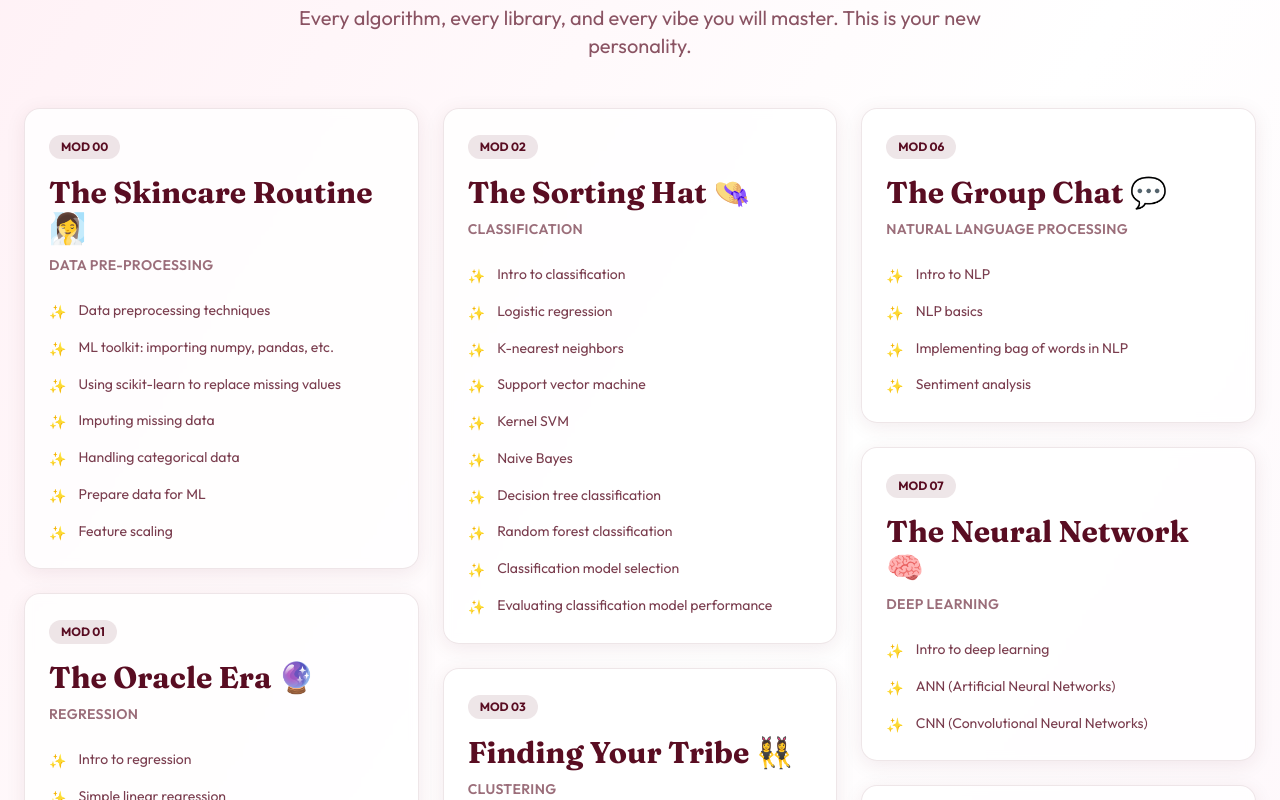
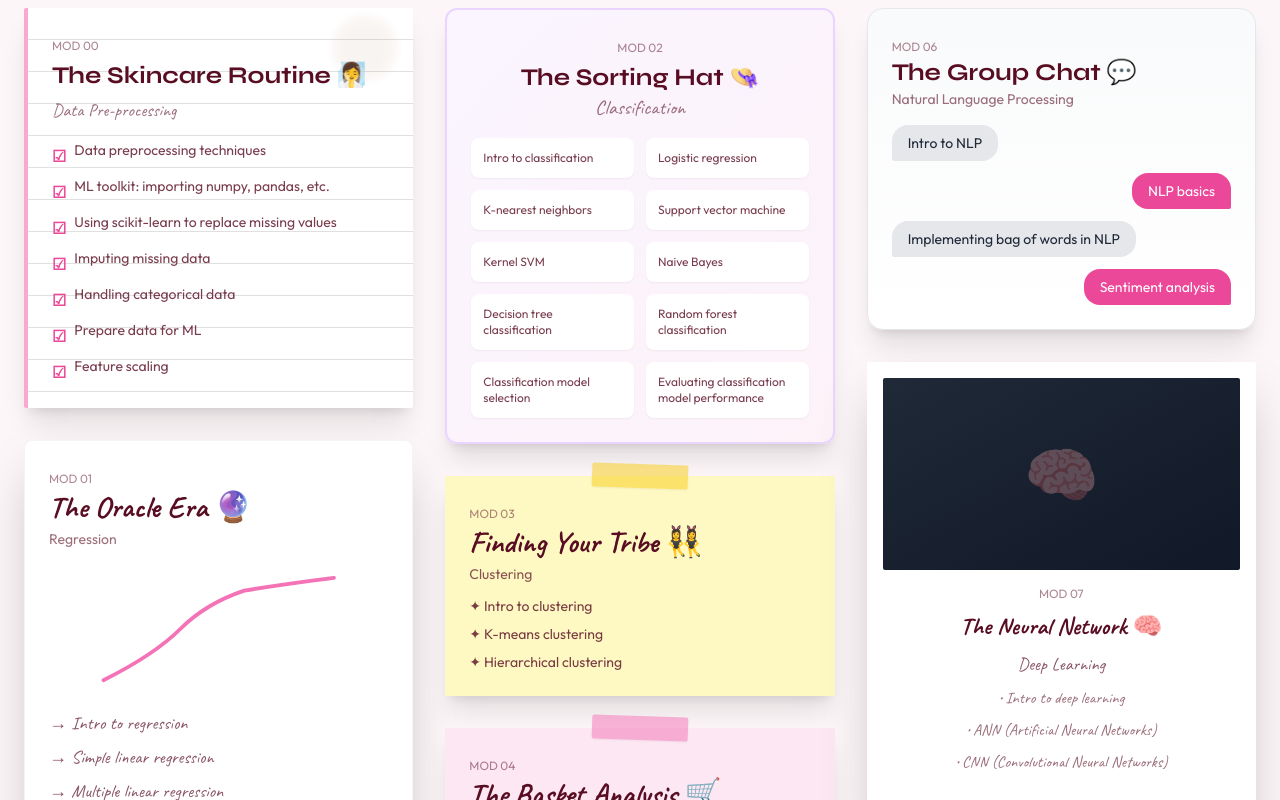
Before and after one commit to anjaliisharmaa/it-girl-devs, a Next.js app in the folder frontend/: page /vision-board in a window 1280 px wide. Shown: the part 260-1060 px from the top of the page. Built offline with nearby package versions, Linux system fonts and the light colour scheme.

Commit message:
redesigned 'vision board'

```diff
--- a/frontend/src/app/vision-board/page.tsx
+++ b/frontend/src/app/vision-board/page.tsx
@@ -2,6 +2,24 @@
 
 import Link from 'next/link';
 import { motion } from 'framer-motion';
+
+// Washi Tape Component
+const WashiTape = ({ color = 'pink' }: { color?: 'pink' | 'blue' | 'yellow' }) => {
+  const colorClasses = {
+    pink: 'bg-pink-400/50',
+    blue: 'bg-blue-400/50',
+    yellow: 'bg-yellow-400/50',
+  };
+
+  return (
+    <div className={`absolute -top-3 left-1/2 -translate-x-1/2 w-24 h-6 ${colorClasses[color]} rotate-2 rounded-sm shadow-sm`} />
+  );
+};
+
+// Coffee Stain Component
+const CoffeeStain = () => (
+  <div className="absolute top-2 right-4 w-16 h-16 rounded-full bg-[#8B4513] opacity-5 blur-sm" />
+);
 
 export default function VisionBoard() {
   const modules = [
@@ -19,6 +37,7 @@ export default function VisionBoard() {
         'Prepare data for ML',
         'Feature scaling',
       ],
+      style: 'todo',
     },
     {
       id: 1,
@@ -36,6 +55,7 @@ export default function VisionBoard() {
         'Evaluating regression model performance',
         'Regression model selection',
       ],
+      style: 'napkin',
     },
     {
       id: 2,
@@ -54,6 +74,7 @@ export default function VisionBoard() {
         'Classification model selection',
         'Evaluating classification model performance',
       ],
+      style: 'quiz',
     },
     {
       id: 3,
@@ -65,6 +86,8 @@ export default function VisionBoard() {
         'K-means clustering',
         'Hierarchical clustering',
       ],
+      style: 'sticky',
+      stickyColor: 'yellow',
     },
     {
       id: 4,
@@ -76,6 +99,8 @@ export default function VisionBoard() {
         'Apriori',
         'Eclat',
       ],
+      style: 'sticky',
+      stickyColor: 'pink',
     },
     {
       id: 5,
@@ -87,6 +112,7 @@ export default function VisionBoard() {
         'Upper confidence bound',
         'Thompson sampling',
       ],
+      style: 'index',
     },
     {
       id: 6,
@@ -99,6 +125,7 @@ export default function VisionBoard() {
         'Implementing bag of words in NLP',
         'Sentiment analysis',
       ],
+      style: 'chat',
     },
     {
       id: 7,
@@ -110,6 +137,7 @@ export default function VisionBoard() {
         'ANN (Artificial Neural Networks)',
         'CNN (Convolutional Neural Networks)',
       ],
+      style: 'polaroid',
     },
     {
       id: 8,
@@ -122,6 +150,8 @@ export default function VisionBoard() {
         'LDA (Linear Discriminant Analysis)',
         'Kernel PCA',
       ],
+      style: 'sticky',
+      stickyColor: 'blue',
     },
     {
       id: 9,
@@ -133,11 +163,32 @@ export default function VisionBoard() {
         'Model selection techniques',
         'XGBoost',
       ],
+      style: 'index',
     },
   ];
 
+  const rotations = ['-rotate-1', 'rotate-1', '-rotate-2', 'rotate-2', 'rotate-0'];
+
   return (
-    <main className="min-h-screen bg-gradient-to-br from-it-girl-cream via-white to-pink-50">
+    <main className="min-h-screen bg-[#FDF6F8]">
+      <style jsx global>{`
+        @import url('https://fonts.googleapis.com/css2?family=Caveat:wght@400;700&display=swap');
+
+        .handwritten {
+          font-family: 'Caveat', cursive;
+        }
+
+        .lined-paper {
+          background-image:
+            repeating-linear-gradient(
+              transparent,
+              transparent 31px,
+              #e0e0e0 31px,
+              #e0e0e0 32px
+            );
+        }
+      `}</style>
+
       {/* Page Header */}
       <section className="pt-24 pb-12 px-6">
         <div className="max-w-7xl mx-auto text-center">
@@ -147,56 +198,199 @@ export default function VisionBoard() {
             transition={{ duration: 0.6 }}
           >
             <h1 className="font-syne font-extrabold text-5xl md:text-7xl text-it-girl-maroon mb-6">
-              The Complete Collection 🎀
+              The Vision Board 📌
             </h1>
             <p className="font-outfit text-lg md:text-xl text-it-girl-maroon/70 max-w-3xl mx-auto leading-relaxed">
-              Every algorithm, every library, and every vibe you will master. This is your new personality.
+              Pin your goals. Manifest your career. This is your aesthetic roadmap to mastery.
             </p>
           </motion.div>
         </div>
       </section>
 
-      {/* Pinterest Masonry Grid */}
+      {/* Scrapbook Masonry Grid */}
       <section className="pb-20 px-6">
         <div className="max-w-7xl mx-auto">
-          <div className="columns-1 md:columns-2 lg:columns-3 gap-6">
-            {modules.map((module, index) => (
+          <div className="columns-1 md:columns-2 lg:columns-3 gap-8 space-y-8">
+            {modules.map((module, index) => {
+              const rotation = rotations[index % rotations.length];
+
+              return (
                 <motion.div
                   key={module.id}
-                initial={{ opacity: 0, y: 20 }}
+                  initial={{ opacity: 0, y: 20, rotate: 0 }}
                   animate={{ opacity: 1, y: 0 }}
                   transition={{ delay: index * 0.1, duration: 0.5 }}
-                className="break-inside-avoid mb-6"
+                  className={`break-inside-avoid ${rotation}`}
                 >
-                <div className="bg-white/80 backdrop-blur-sm rounded-2xl border border-[#590D22]/10 shadow-[0_4px_20px_rgba(89,13,34,0.08)] hover:shadow-[0_8px_30px_rgba(89,13,34,0.12)] transition-all duration-300 p-6">
-                  {/* Module Badge */}
-                  <div className="inline-block bg-it-girl-maroon/10 text-it-girl-maroon font-outfit font-bold text-xs px-3 py-1 rounded-full mb-4">
-                    {module.moduleNumber}
-                  </div>
-
-                  {/* Header */}
-                  <h2 className="font-fraunces font-bold text-2xl md:text-3xl text-it-girl-maroon mb-2 leading-tight">
+                  {/* Module 0: To-Do List Style */}
+                  {module.style === 'todo' && (
+                    <div className="relative bg-white rounded-sm shadow-xl p-6 border-l-4 border-pink-300 lined-paper">
+                      <CoffeeStain />
+                      <div className="mb-4">
+                        <span className="text-xs font-outfit text-it-girl-maroon/50 uppercase">{module.moduleNumber}</span>
+                        <h2 className="font-syne font-bold text-2xl text-it-girl-maroon mt-1">
                           {module.vibeTitle}
                         </h2>
-                  <p className="font-outfit font-semibold text-sm text-it-girl-maroon/60 uppercase tracking-wide mb-6">
-                    {module.techTitle}
-                  </p>
-
-                  {/* Topics List */}
-                  <ul className="space-y-3">
-                    {module.topics.map((topic, topicIndex) => (
-                      <li
-                        key={topicIndex}
-                        className="flex items-start gap-3 font-outfit text-sm text-it-girl-maroon/80 leading-relaxed"
-                      >
-                        <span className="text-pink-400 mt-0.5 flex-shrink-0">✨</span>
-                        <span>{topic}</span>
+                        <p className="handwritten text-lg text-it-girl-maroon/60 mt-1">{module.techTitle}</p>
+                      </div>
+                      <ul className="space-y-2">
+                        {module.topics.map((topic, idx) => (
+                          <li key={idx} className="flex items-start gap-2">
+                            <span className="text-pink-500 font-bold mt-1">☑</span>
+                            <span className="font-outfit text-sm text-it-girl-maroon/80">{topic}</span>
                           </li>
                         ))}
                       </ul>
                     </div>
+                  )}
+
+                  {/* Module 1: Napkin Sketch Style */}
+                  {module.style === 'napkin' && (
+                    <div className="relative bg-white rounded-lg shadow-2xl p-6 border border-gray-100">
+                      <div className="mb-4">
+                        <span className="text-xs font-outfit text-it-girl-maroon/50 uppercase">{module.moduleNumber}</span>
+                        <h2 className="handwritten font-bold text-3xl text-it-girl-maroon">
+                          {module.vibeTitle}
+                        </h2>
+                        <p className="font-outfit text-sm text-it-girl-maroon/60 mt-1">{module.techTitle}</p>
+                      </div>
+                      {/* Hand-drawn graph */}
+                      <div className="relative h-32 mb-4">
+                        <svg className="w-full h-full" viewBox="0 0 200 100">
+                          <path
+                            d="M 10 90 Q 50 70, 70 50 Q 90 30, 120 20 Q 150 15, 190 10"
+                            stroke="#F472B6"
+                            strokeWidth="3"
+                            fill="none"
+                            strokeLinecap="round"
+                          />
+                        </svg>
+                      </div>
+                      <ul className="space-y-1.5">
+                        {module.topics.map((topic, idx) => (
+                          <li key={idx} className="handwritten text-lg text-it-girl-maroon/70">
+                            → {topic}
+                          </li>
+                        ))}
+                      </ul>
+                    </div>
+                  )}
+
+                  {/* Module 2: Quiz Result Style */}
+                  {module.style === 'quiz' && (
+                    <div className="relative bg-gradient-to-br from-purple-50 to-pink-50 rounded-xl shadow-xl p-6 border-2 border-purple-200">
+                      <div className="text-center mb-4">
+                        <span className="text-xs font-outfit text-it-girl-maroon/50 uppercase">{module.moduleNumber}</span>
+                        <h2 className="font-syne font-bold text-2xl text-it-girl-maroon mt-1">
+                          {module.vibeTitle}
+                        </h2>
+                        <p className="handwritten text-xl text-it-girl-maroon/60">{module.techTitle}</p>
+                      </div>
+                      <div className="grid grid-cols-2 gap-3">
+                        {module.topics.map((topic, idx) => (
+                          <div key={idx} className="bg-white rounded-lg p-3 shadow-sm">
+                            <p className="font-outfit text-xs text-it-girl-maroon/80">{topic}</p>
+                          </div>
+                        ))}
+                      </div>
+                    </div>
+                  )}
+
+                  {/* Module 6: Chat Thread Style */}
+                  {module.style === 'chat' && (
+                    <div className="relative bg-gradient-to-b from-gray-50 to-white rounded-2xl shadow-xl p-6 border border-gray-200">
+                      <div className="mb-4">
+                        <span className="text-xs font-outfit text-it-girl-maroon/50 uppercase">{module.moduleNumber}</span>
+                        <h2 className="font-syne font-bold text-2xl text-it-girl-maroon">
+                          {module.vibeTitle}
+                        </h2>
+                        <p className="font-outfit text-sm text-it-girl-maroon/60">{module.techTitle}</p>
+                      </div>
+                      <div className="space-y-3">
+                        {module.topics.map((topic, idx) => (
+                          <div key={idx} className={idx % 2 === 0 ? 'flex justify-start' : 'flex justify-end'}>
+                            <div className={`max-w-[80%] px-4 py-2 rounded-2xl ${
+                              idx % 2 === 0
+                                ? 'bg-gray-200 text-gray-800 rounded-bl-sm'
+                                : 'bg-pink-500 text-white rounded-br-sm'
+                            }`}>
+                              <p className="font-outfit text-sm">{topic}</p>
+                            </div>
+                          </div>
+                        ))}
+                      </div>
+                    </div>
+                  )}
+
+                  {/* Module 7: Polaroid Style */}
+                  {module.style === 'polaroid' && (
+                    <div className="relative bg-white rounded-sm shadow-2xl p-4 pb-16">
+                      <div className="bg-gradient-to-br from-gray-800 to-gray-900 h-48 rounded-sm mb-4 flex items-center justify-center">
+                        <span className="text-white/30 text-6xl">🧠</span>
+                      </div>
+                      <div className="handwritten text-center space-y-2">
+                        <p className="text-xs text-it-girl-maroon/50 uppercase font-outfit">{module.moduleNumber}</p>
+                        <h2 className="text-2xl font-bold text-it-girl-maroon">{module.vibeTitle}</h2>
+                        <p className="text-lg text-it-girl-maroon/70">{module.techTitle}</p>
+                        {module.topics.map((topic, idx) => (
+                          <p key={idx} className="text-base text-it-girl-maroon/60">• {topic}</p>
+                        ))}
+                      </div>
+                    </div>
+                  )}
+
+                  {/* Sticky Note Style */}
+                  {module.style === 'sticky' && (
+                    <div className="relative">
+                      <WashiTape color={module.stickyColor === 'yellow' ? 'yellow' : module.stickyColor === 'blue' ? 'blue' : 'pink'} />
+                      <div className={`p-6 shadow-xl ${
+                        module.stickyColor === 'yellow' ? 'bg-yellow-100' :
+                        module.stickyColor === 'blue' ? 'bg-blue-100' :
+                        'bg-pink-100'
+                      }`}>
+                        <div className="mb-3">
+                          <span className="text-xs font-outfit text-it-girl-maroon/50 uppercase">{module.moduleNumber}</span>
+                          <h2 className="handwritten font-bold text-3xl text-it-girl-maroon">
+                            {module.vibeTitle}
+                          </h2>
+                          <p className="font-outfit text-sm text-it-girl-maroon/70 mt-1">{module.techTitle}</p>
+                        </div>
+                        <ul className="space-y-2">
+                          {module.topics.map((topic, idx) => (
+                            <li key={idx} className="font-outfit text-sm text-it-girl-maroon/80">
+                              ✦ {topic}
+                            </li>
+                          ))}
+                        </ul>
+                      </div>
+                    </div>
+                  )}
+
+                  {/* Index Card Style */}
+                  {module.style === 'index' && (
+                    <div className="relative">
+                      <WashiTape color="pink" />
+                      <div className="bg-white rounded-sm shadow-lg p-6 border border-orange-200">
+                        <div className="mb-4 border-b-2 border-orange-200 pb-2">
+                          <span className="text-xs font-outfit text-it-girl-maroon/50 uppercase">{module.moduleNumber}</span>
+                          <h2 className="font-syne font-bold text-2xl text-it-girl-maroon">
+                            {module.vibeTitle}
+                          </h2>
+                          <p className="handwritten text-xl text-it-girl-maroon/60">{module.techTitle}</p>
+                        </div>
+                        <ul className="space-y-2">
+                          {module.topics.map((topic, idx) => (
+                            <li key={idx} className="font-outfit text-sm text-it-girl-maroon/80 pl-4 border-l-2 border-pink-200">
+                              {topic}
+                            </li>
+                          ))}
+                        </ul>
+                      </div>
+                    </div>
+                  )}
                 </motion.div>
-            ))}
+              );
+            })}
           </div>
         </div>
       </section>
@@ -209,13 +403,14 @@ export default function VisionBoard() {
             whileInView={{ opacity: 1, y: 0 }}
             transition={{ duration: 0.6 }}
             viewport={{ once: true }}
+            className="-rotate-1"
           >
-            <p className="font-outfit text-it-girl-maroon/60 mb-6">
-              Ready to start your journey? 💅
+            <p className="handwritten text-2xl text-it-girl-maroon/70 mb-6">
+              Ready to start manifesting? 💅
             </p>
             <Link href="/episodes">
               <motion.button
-                whileHover={{ scale: 1.05 }}
+                whileHover={{ scale: 1.05, rotate: 2 }}
                 whileTap={{ scale: 0.98 }}
                 className="bg-it-girl-maroon text-white font-outfit font-bold text-lg px-10 py-5 rounded-full shadow-[0_8px_30px_rgba(89,13,34,0.3)] hover:shadow-[0_12px_40px_rgba(89,13,34,0.4)] transition-all duration-300"
               >
```
Lines whose indentation alone changed are shown as unchanged.
